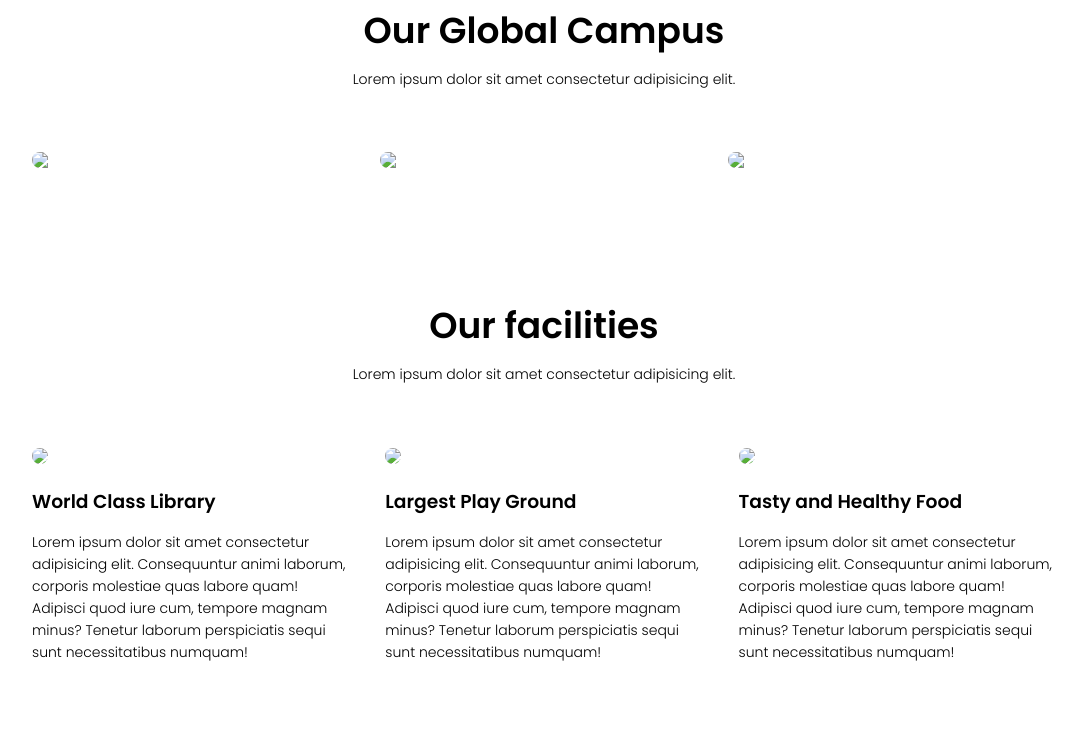
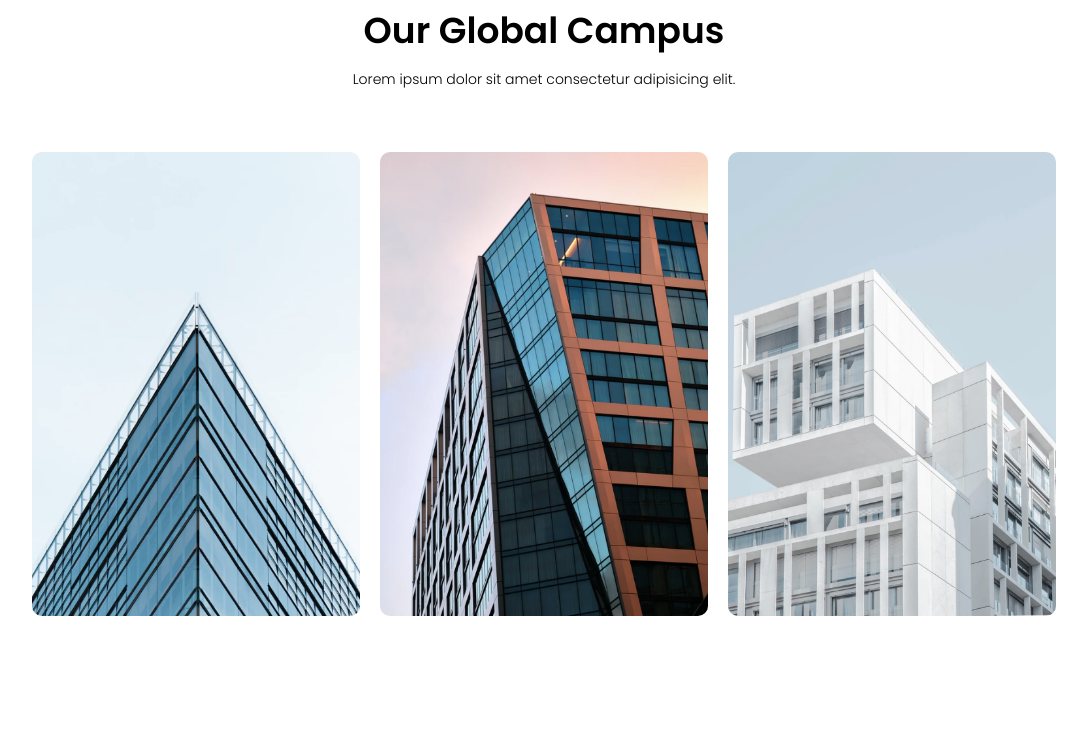
Before and after one commit to ChAsE1900/preview, a plain HTML site: page index.html in a window 1280 px wide. Shown: the part 1389-2132 px from the top of the page, without its empty margins (96-1183 px from the left). Drawn offline with nearby package versions, Linux system fonts and the light colour scheme; files whose address does not match are found by name.

Commit message:
Update index.html

```diff
--- a/index.html
+++ b/index.html
@@ -13,7 +13,7 @@
 <body>
     <section class="header">
         <nav>
-            <a href="#"><img src="eduford_img/logo.png" ></a>
+            <a href="#"><img src="logo.png" ></a>
             <div class="nav-links" id="navLinks">
                 <i class='bx bx-x-circle' onclick="hideMenu()"></i>
                 <ul>
@@ -63,19 +63,19 @@
 
     <div class="row">
         <div class="campus-col">
-            <img src="eduford_img/london.png">
+            <img src="london.png">
             <div class="layer">
                 <h3>LONDON</h3>
             </div>
         </div>
         <div class="campus-col">
-            <img src="eduford_img/newyork.png">
+            <img src="newyork.png">
             <div class="layer">
                 <h3>NEW YORK</h3>
             </div>
         </div>
         <div class="campus-col">
-            <img src="eduford_img/washington.png">
+            <img src="washington.png">
             <div class="layer">
                 <h3>WASHINGTON</h3>
             </div>
@@ -90,17 +90,17 @@
 
     <div class="row">
         <div class="facilities-col">
-            <img src="eduford_img/library.png">
+            <img src="library.png">
             <h3>World Class Library</h3>
             <p>Lorem ipsum dolor sit amet consectetur adipisicing elit. Consequuntur animi laborum, corporis molestiae quas labore quam! Adipisci quod iure cum, tempore magnam minus? Tenetur laborum perspiciatis sequi sunt necessitatibus numquam!</p>
         </div>
         <div class="facilities-col">
-            <img src="eduford_img/basketball.png">
+            <img src="basketball.png">
             <h3>Largest Play Ground</h3>
             <p>Lorem ipsum dolor sit amet consectetur adipisicing elit. Consequuntur animi laborum, corporis molestiae quas labore quam! Adipisci quod iure cum, tempore magnam minus? Tenetur laborum perspiciatis sequi sunt necessitatibus numquam!</p>
         </div>
         <div class="facilities-col">
-            <img src="eduford_img/cafeteria.png">
+            <img src="cafeteria.png">
             <h3>Tasty and Healthy Food</h3>
             <p>Lorem ipsum dolor sit amet consectetur adipisicing elit. Consequuntur animi laborum, corporis molestiae quas labore quam! Adipisci quod iure cum, tempore magnam minus? Tenetur laborum perspiciatis sequi sunt necessitatibus numquam!</p>
         </div>
@@ -115,7 +115,7 @@
 
     <div class="row">
         <div class="testimonials-col">
-            <img src="eduford_img/user1.jpg">
+            <img src="user1.jpg">
             <div>
                 <p>Lorem ipsum, dolor sit amet consectetur adipisicing elit. Velit possimus sequi impedit sapiente blanditiis adipisci quaerat iusto voluptates quam reiciendis et laborum, corrupti dolores ex quo enim quia tenetur ratione.</p>
                 <h3>Christime Berkley</h3>
```
